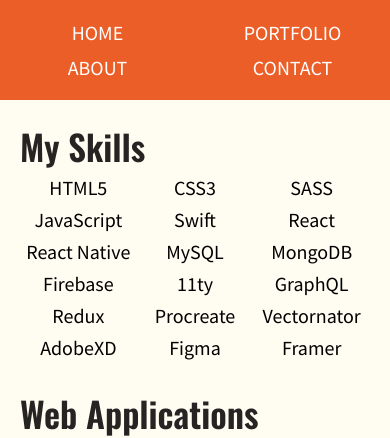
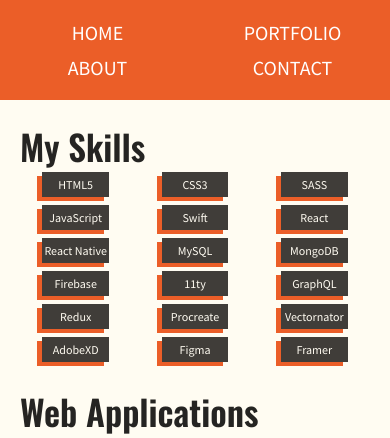
Before and after one commit to derick4L/derickmcmillian.com, a website: page _site/portfolio/index.html in a window 390 px wide. Shown: the top 438 px of the page. Drawn offline with nearby package versions, Linux system fonts and the light colour scheme.

Commit message:
made changes to responsive styles and skills p tags

```diff
--- a/_site/css/portfolio.css
+++ b/_site/css/portfolio.css
@@ -1,10 +1,27 @@
 .portfolio-container {
-  padding: 0 0 35px 0;
+  padding: 35px 0 35px 0;
+}
+
+.portfolio-skills-container h2,
+.portfolio-item-group h2 {
+  font-size: 45px;
 }
 
 .portfolio-skills-list {
   display: grid;
   grid-template-columns: 1fr 1fr 1fr;
+  grid-gap: 8px;
+  justify-items: center;
+}
+
+.portfolio-skills-list p {
+  background: var(--black-olive);
+  text-align: center;
+  font-size: 25px;
+  color: var(--floral-white);
+  padding: 5px 0 5px 0;
+  width: 60%;
+  box-shadow: -5px 4px 0 var(--flame);
 }
 
 .portfolio-item-group h2 {
--- a/_site/css/responsive.css
+++ b/_site/css/responsive.css
@@ -63,9 +63,10 @@
   .portfolio-skills-list {
     display: grid;
     grid-template-columns: 1fr 1fr 1fr;
-    font-size: 20px;
     text-align: center;
-    line-height: 1.6;
+  }
+  .portfolio-skills-list p {
+    font-size: 12px;
   }
 
   /* ABOUT STYLES */
```
Also changed, not shown: _site/contact/index.html (+1 -1 lines).
